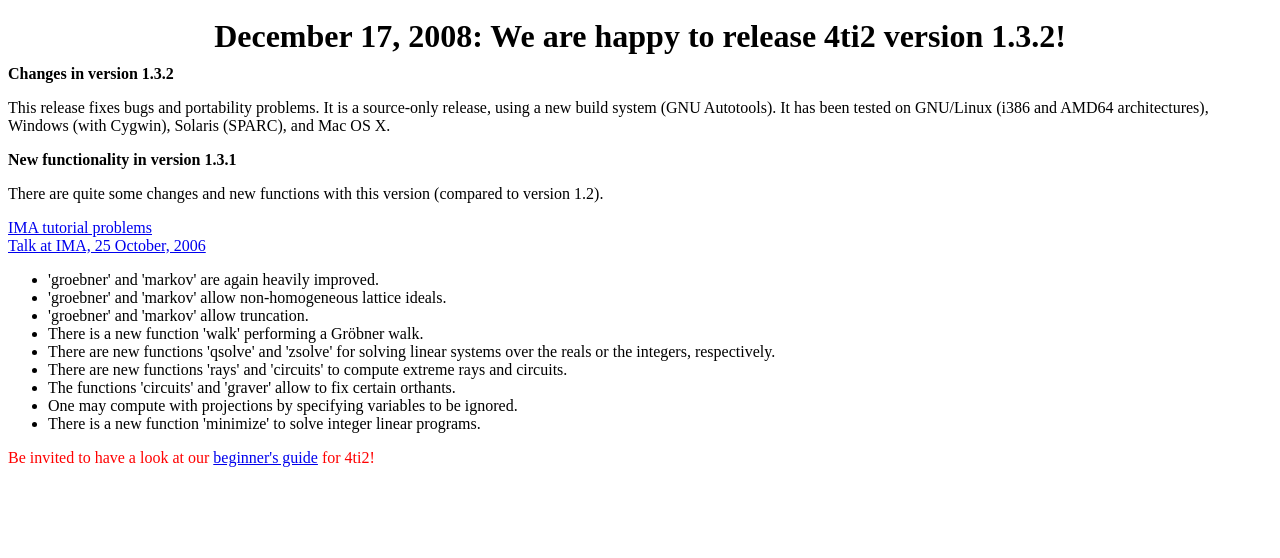
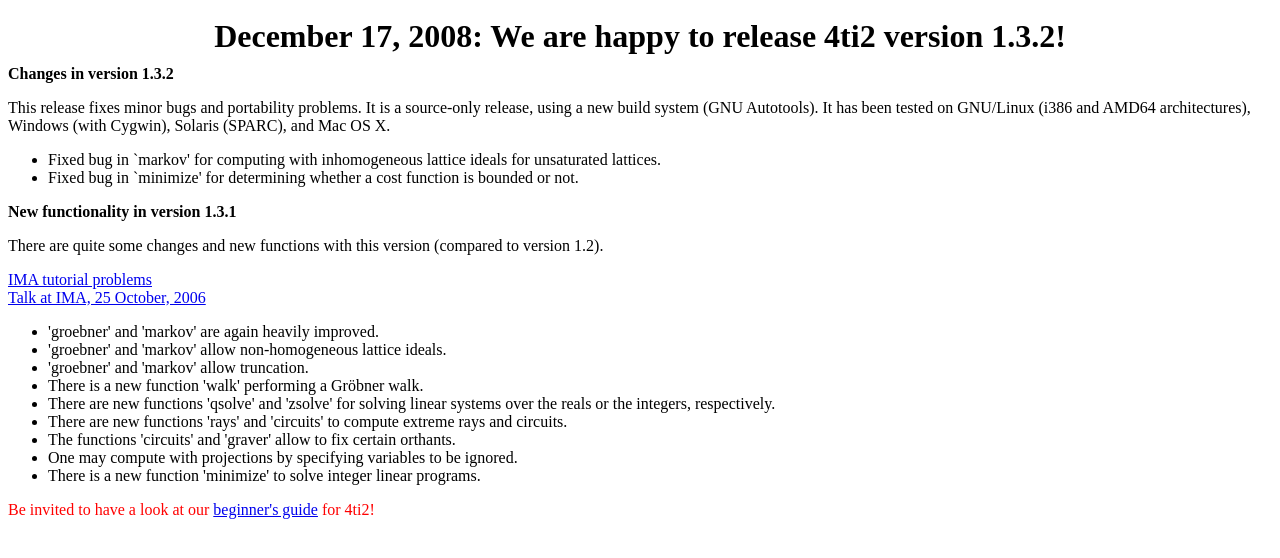
Before and after one commit to 4ti2/4ti2.github.io, a plain HTML site: page h.html in a window 1280 px wide. Drawn offline with Linux system fonts and the light colour scheme.

Commit message:
*** empty log message ***

```diff
--- a/h.html
+++ b/h.html
@@ -18,11 +18,14 @@
 
 <b>Changes in version 1.3.2</b><p>
 
-This release fixes bugs and portability problems.  It is a source-only
+This release fixes minor bugs and portability problems.  It is a source-only
 release, using a new build system (GNU Autotools).  It has been tested
 on GNU/Linux (i386 and AMD64 architectures), Windows (with Cygwin),
 Solaris (SPARC), and Mac OS X.
-
+<ul>
+<li> Fixed bug in `markov' for computing with inhomogeneous lattice ideals for unsaturated lattices.
+<li> Fixed bug in `minimize' for determining whether a cost function is bounded or not.
+</ul>
 <p>
 
 <b>New functionality in version 1.3.1</b><p>
```
